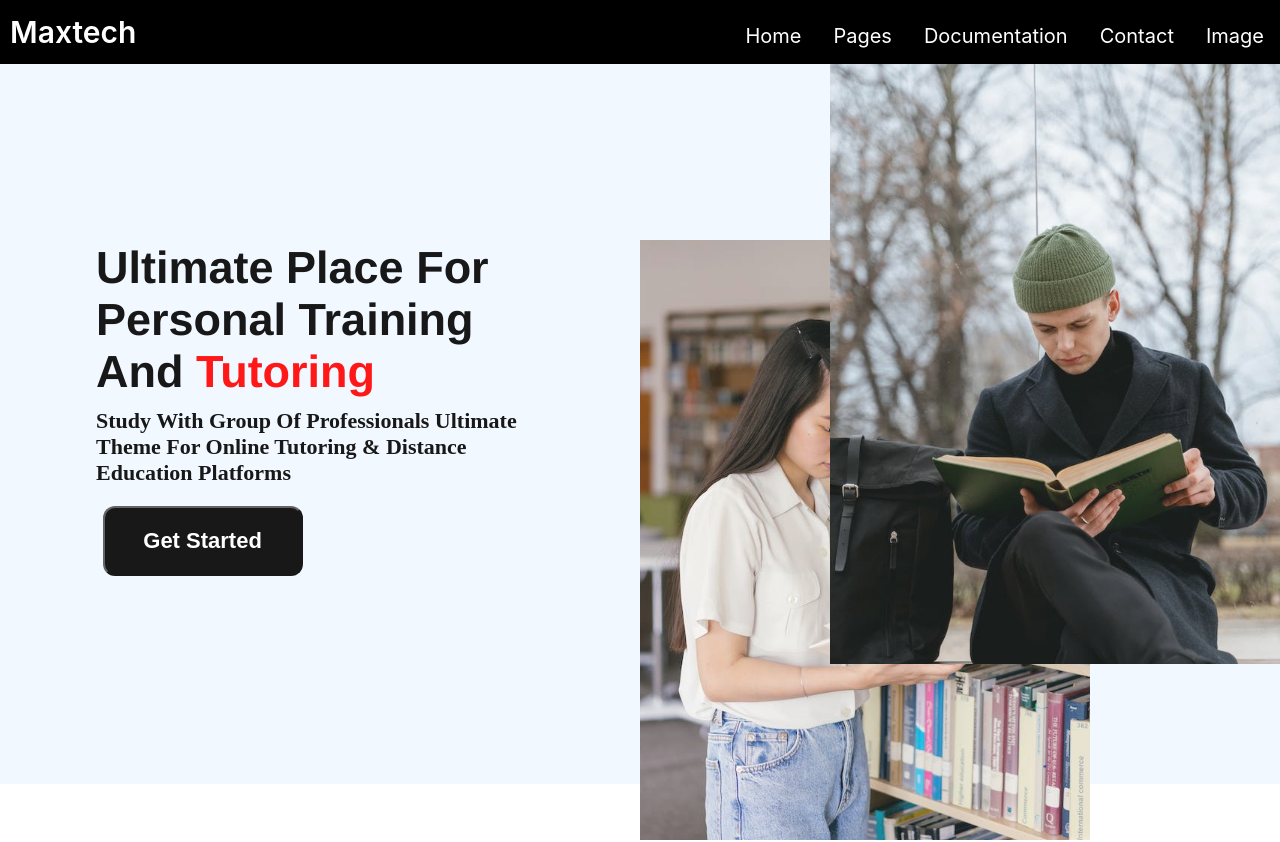
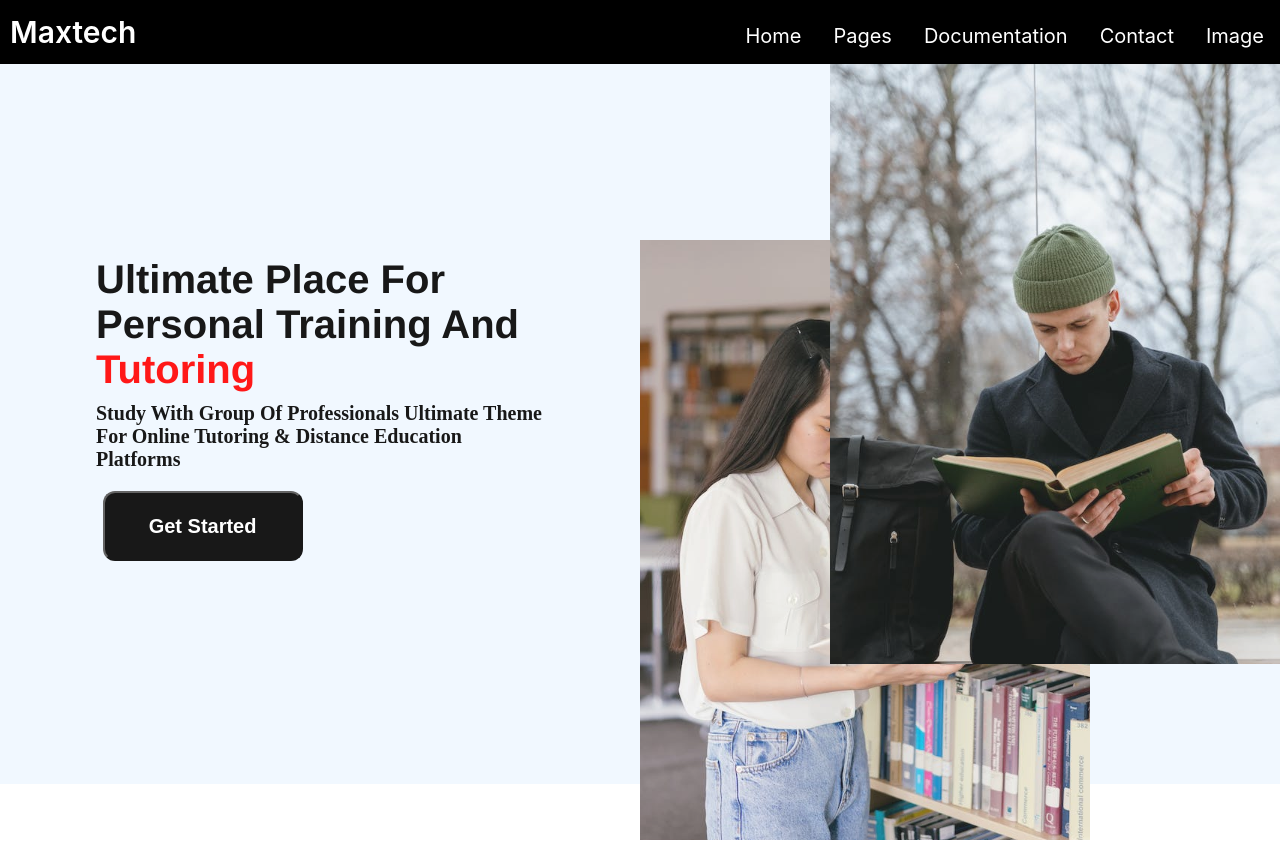
Before and after one commit to 277pawan/Maxtech, a React (Create React App) app: page / in a window 1280 px wide. Shown: the top 842 px of the page. Built offline with nearby package versions, Linux system fonts and the light colour scheme; a web font is replaced by a local one.

Commit message:
think again

```diff
--- a/src/Components/Header/Header.css
+++ b/src/Components/Header/Header.css
@@ -30,7 +30,7 @@
 }
 .headerh1{
     width: 70%;
-    font-size: 45px;
+    font-size: 40px;
     font-family: 'Franklin Gothic Medium', 'Arial Narrow', Arial, sans-serif;
     font-weight: 600;
     color: black;
@@ -40,7 +40,7 @@
 .headerdesc{
     width: 70%;
     padding: 10px;
-    font-size: 22px;
+    font-size: 20px;
     font-family:'Times New Roman', Times, serif;
     font-weight: 600;
     text-transform: capitalize;
@@ -54,7 +54,7 @@
     height: 70px;
     width: 200px;
     margin: 20px;
-    font-size: 22px;
+    font-size: 20px;
     padding: 10px;
     border-radius: 12px;
     cursor: pointer;
```
